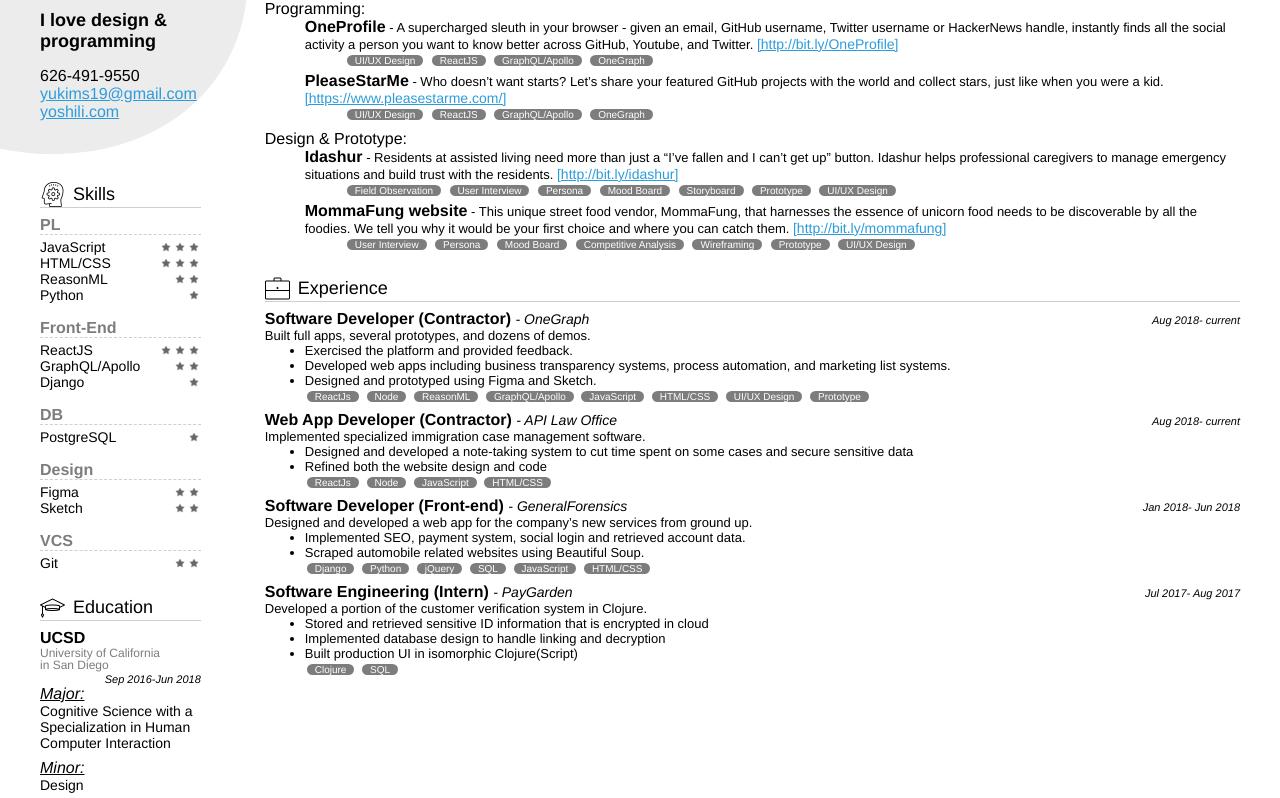
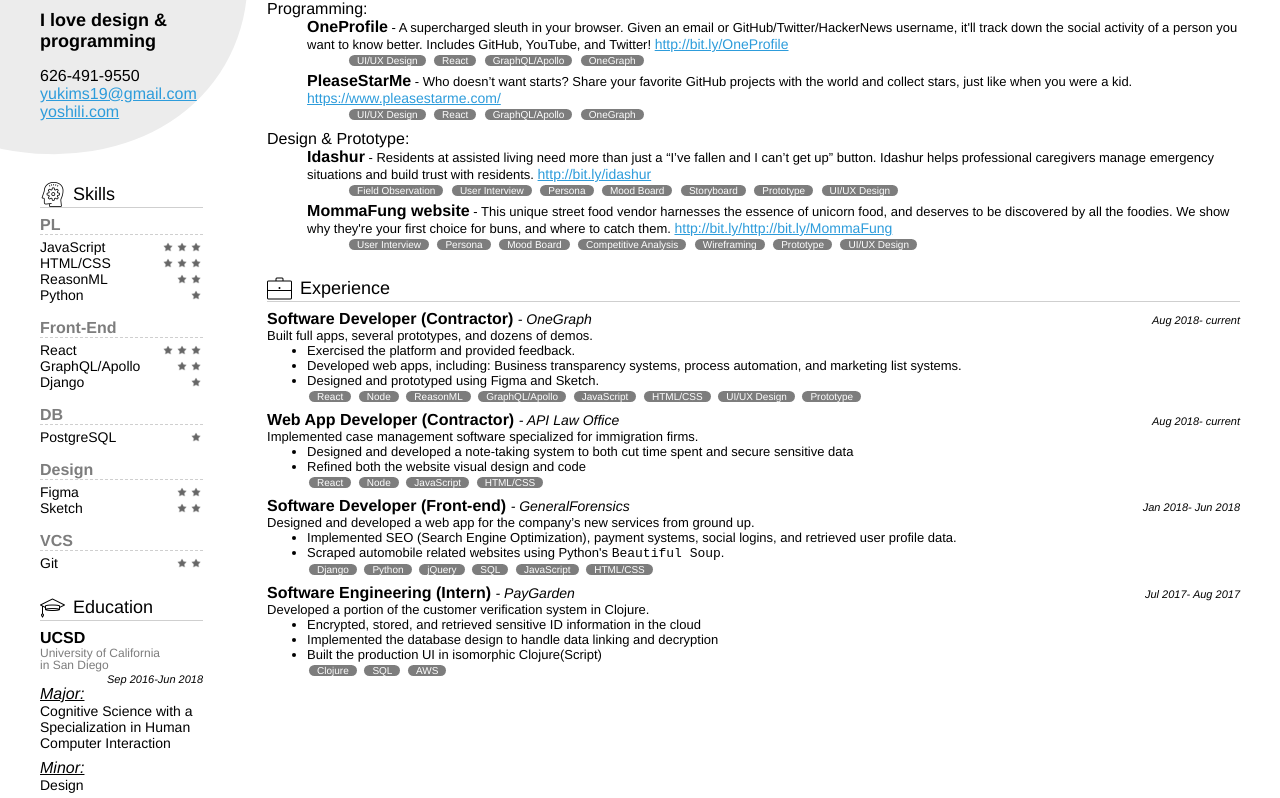
Before and after one commit to yukims19/resume, a plain HTML site: page index.html in a window 1280 px wide. Shown: the part 50-848 px from the top of the page. Drawn offline with Linux system fonts and the light colour scheme.

Commit message:
Fixed grammar

```diff
--- a/index.html
+++ b/index.html
@@ -14,7 +14,7 @@
               <div class="contact">
                 <p>626-491-9550</p>
                 <a href="mailto:yukims19@gmail.com">yukims19@gmail.com</a>
-                <a href="yoshili.com" target="_blank">yoshili.com</a>
+                <a href="https://www.yoshili.com" target="_blank">yoshili.com</a>
               </div>
             </section>
             <section class="skills">
@@ -40,6 +40,7 @@
                   </li>
                   <li>
                     ReasonML
+<!--                    <a href="https://reasonml.github.io/">ReasonML</a> -->
                     <div class="stars">
                       <img class="star-filled" src="./img/star-filled.png" alt="star"/>
                       <img class="star-filled" src="./img/star-filled.png" alt="star"/>
@@ -56,7 +57,7 @@
                 <h4>Front-End</h4>
                 <ul>
                   <li>
-                    ReactJS
+                    React
                     <div class="stars">
                       <img class="star-filled" src="./img/star-filled.png" alt="star"/>
                       <img class="star-filled" src="./img/star-filled.png" alt="star"/>
@@ -151,20 +152,20 @@
 </ul>
 </li> -->
                   <li>
-                    <p><strong>OneProfile</strong> - A supercharged sleuth in your browser - given an email, GitHub username, Twitter username or HackerNews handle, instantly finds all the social activity a person you want to know better across GitHub, Youtube, and Twitter.  <a href="http://bit.ly/OneProfile" target="_blank">[http://bit.ly/OneProfile]</a></p>
+                    <p><strong>OneProfile</strong> - A supercharged sleuth in your browser. Given an email or GitHub/Twitter/HackerNews username, it'll track down the social activity of a person you want to know better. Includes GitHub, YouTube, and Twitter! <a href="http://bit.ly/OneProfile" target="_blank">http://bit.ly/OneProfile</a></p>
                     <ul class="tag-list">
                       <li>UI/UX Design</li>
-                      <li>ReactJS</li>
+                      <li>React</li>
                       <li>GraphQL/Apollo</li>
                       <li>OneGraph</li>
                     </ul>
                   </li>
                   <li>
-                    <p><strong>PleaseStarMe</strong> - Who doesn’t want starts? Let’s share your featured GitHub projects with the world and collect stars, just like when you were a kid. <a href="https://www.pleasestarme.com/" target="_blank">[https://www.pleasestarme.com/]</a></p>
+                    <p><strong>PleaseStarMe</strong> - Who doesn’t want starts? Share your favorite GitHub projects with the world and collect stars, just like when you were a kid. <a href="https://www.pleasestarme.com/" target="_blank">https://www.pleasestarme.com/</a></p>
 
                     <ul class="tag-list">
                       <li>UI/UX Design</li>
-                      <li>ReactJS</li>
+                      <li>React</li>
                       <li>GraphQL/Apollo</li>
                       <li>OneGraph</li>
                     </ul>
@@ -176,7 +177,7 @@
                 <h4>Design & Prototype:</h4>
                 <ul>
                   <li>
-                    <p><strong>Idashur</strong> - Residents at assisted living need more than just a “I’ve fallen and I can’t get up” button. Idashur  helps professional caregivers to manage emergency situations and build trust with the residents. <a href="http://bit.ly/idashur" target="_blank">[http://bit.ly/idashur]</a></p>
+                    <p><strong>Idashur</strong> - Residents at assisted living need more than just a “I’ve fallen and I can’t get up” button. Idashur helps professional caregivers manage emergency situations and build trust with residents. <a href="http://bit.ly/idashur" target="_blank">http://bit.ly/idashur</a></p>
                     <ul class="tag-list">
                       <li>Field Observation</li>
                       <li>User Interview</li>
@@ -188,7 +189,7 @@
                     </ul>
                   </li>
                   <li>
-                    <p><strong>MommaFung website</strong> - This unique street food vendor, MommaFung, that harnesses the essence of unicorn food needs to be discoverable by all the foodies. We tell you why it would be your first choice and where you can catch them. <a href="http://bit.ly/mommafung" target="_blank">[http://bit.ly/mommafung]</a></p>
+                    <p><strong>MommaFung website</strong> - This unique street food vendor harnesses the essence of unicorn food, and deserves to be discovered by all the foodies. We show why they're your first choice for buns, and where to catch them. <a href="http://bit.ly/MommaFung" target="_blank">http://bit.ly/http://bit.ly/MommaFung</a></p>
                     <ul class="tag-list">
                       <li>User Interview</li>
                       <li>Persona</li>
@@ -224,11 +225,11 @@
       <p>Built full apps, several prototypes, and dozens of demos.</p>
       <ul>
         <li>Exercised the platform and provided feedback.</li>
-        <li>Developed web apps including business transparency systems, process automation, and marketing list systems.</li>
+        <li>Developed web apps, including: Business transparency systems, process automation, and marketing list systems.</li>
         <li>Designed and prototyped using Figma and Sketch.</li>
       </ul>
       <ul class="tag-list">
-        <li>ReactJs</li>
+        <li>React</li>
         <li>Node</li>
         <li>ReasonML</li>
         <li>GraphQL/Apollo</li>
@@ -244,14 +245,14 @@
     <h4>Web App Developer (Contractor) <small class="company"> - API Law Office</small></h4>
 
     <div class="work-detail">
-      <p>Implemented specialized immigration case management software.</p>
+      <p>Implemented case management software specialized for immigration firms.</p>
       <ul>
         <!-- <li>Developed code to integrate case database with government websites to cut time spent on some cases by more than one hour.</li> -->
-        <li>Designed and developed a note-taking system to cut time spent on some cases and secure sensitive data</li>
-        <li>Refined both the website design and code</li>
+        <li>Designed and developed a note-taking system to both cut time spent and secure sensitive data</li>
+        <li>Refined both the website visual design and code</li>
       </ul>
       <ul class="tag-list">
-        <li>ReactJs</li>
+        <li>React</li>
         <li>Node</li>
         <li>JavaScript</li>
         <li>HTML/CSS</li>
@@ -264,8 +265,8 @@
     <div class="work-detail">
       <p>Designed and developed a web app for the company’s new services from ground up.</p>
       <ul>
-        <li>Implemented SEO, payment system, social login and retrieved account data.</li>
-        <li>Scraped automobile related websites using Beautiful Soup.</li>
+        <li>Implemented SEO (Search Engine Optimization), payment systems, social logins, and retrieved user profile data.</li>
+        <li>Scraped automobile related websites using Python's <code>Beautiful Soup</code>.</li>
       </ul>
       <ul class="tag-list">
         <li>Django</li>
@@ -281,15 +282,16 @@
     <p class="dates">Jul 2017- Aug 2017</p>
     <h4>Software Engineering (Intern) <small class="company"> - PayGarden</p></small></h4>
     <div class="work-detail">
-      <p>Developed a portion of the customer verification system in Clojure.</p>
+      <p>Developed a portion of the customer verification system in <!--a href="https://en.wikipedia.org/wiki/Clojure#Examples">Clojure</a--> Clojure.</p>
       <ul>
-        <li>Stored and retrieved sensitive ID information that is encrypted in cloud</li>
-        <li>Implemented database design to handle linking and decryption</li>
-        <li>Built production UI in isomorphic Clojure(Script)</li>
+        <li>Encrypted, stored, and retrieved sensitive ID information in the cloud</li>
+        <li>Implemented the database design to handle data linking and decryption</li>
+        <li>Built the production UI in isomorphic Clojure(Script)</li>
       </ul>
       <ul class="tag-list">
         <li>Clojure</li>
         <li>SQL</li>
+        <li>AWS</li>
       </ul>
     </div>
   </div>
```
